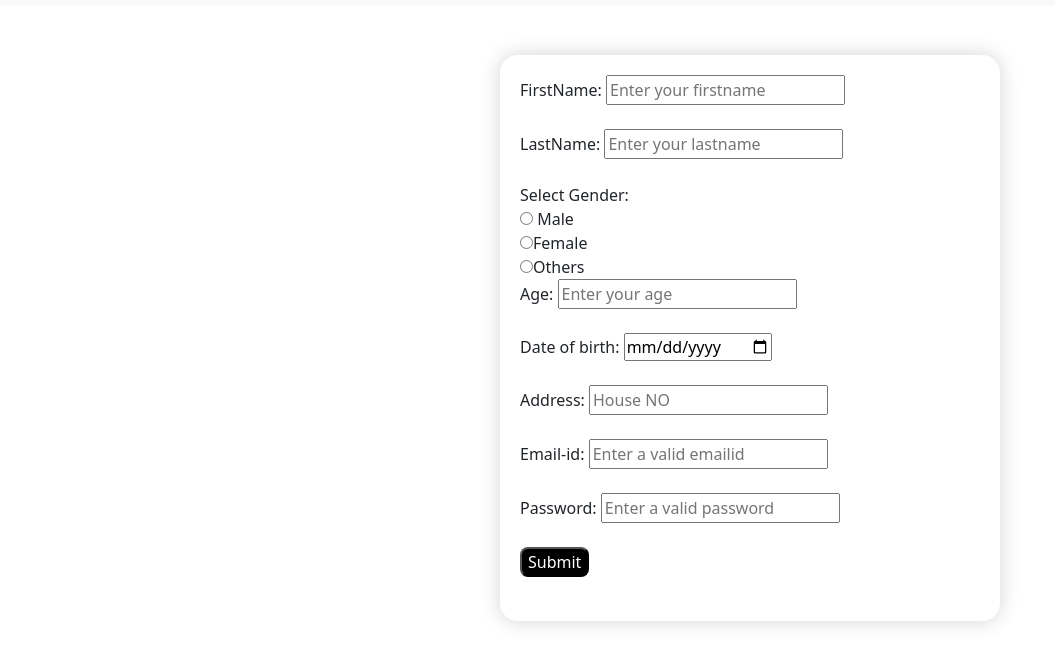
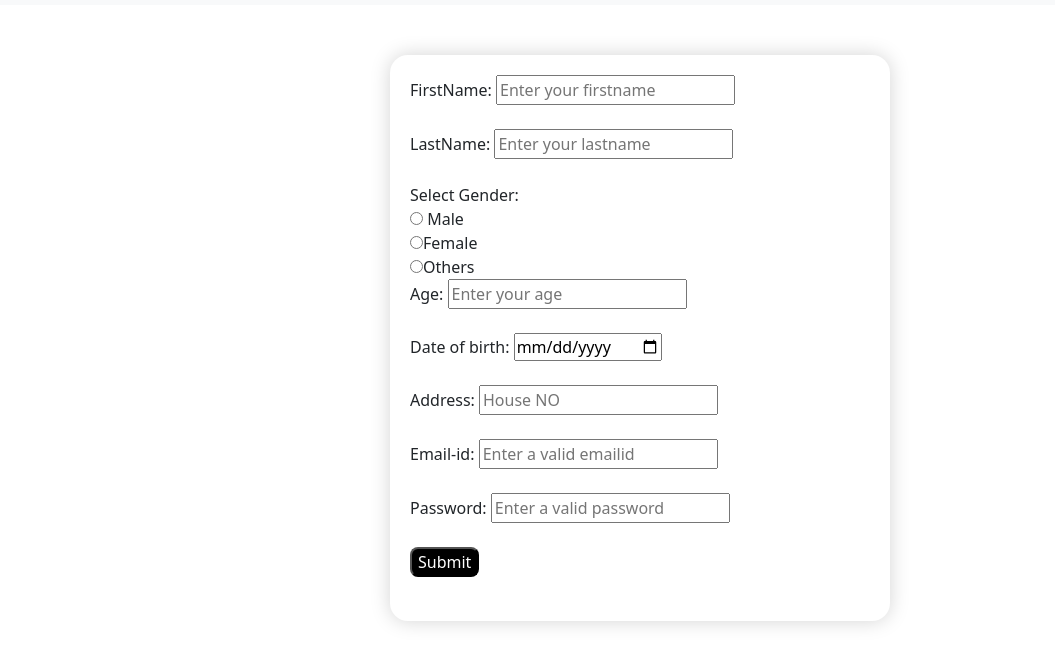
Before and after one commit to Rakshitha-D/movie_website, a plain HTML site: page signup.html in a window 1280 px wide. Shown: the part 51-716 px from the top of the page, without its empty margins (0-1055 px from the left). Drawn offline with nearby package versions, Linux system fonts and the light colour scheme.

Commit message:
used margin to center

```diff
--- a/style.css
+++ b/style.css
@@ -60,12 +60,11 @@ p{
     font-weight: bold;
 }
 .signup{
-    margin-top: 50px;
+    margin: 50px auto;
     width: 500px;
     height: auto;
     border: none;
     border-radius: 18px;
-    margin-left: 500px;
     padding: 20px;
     box-shadow: 0px 0px 20px rgb(212, 212, 212);
 }
```
Also changed, not shown: login.html (+1 -1 lines).
